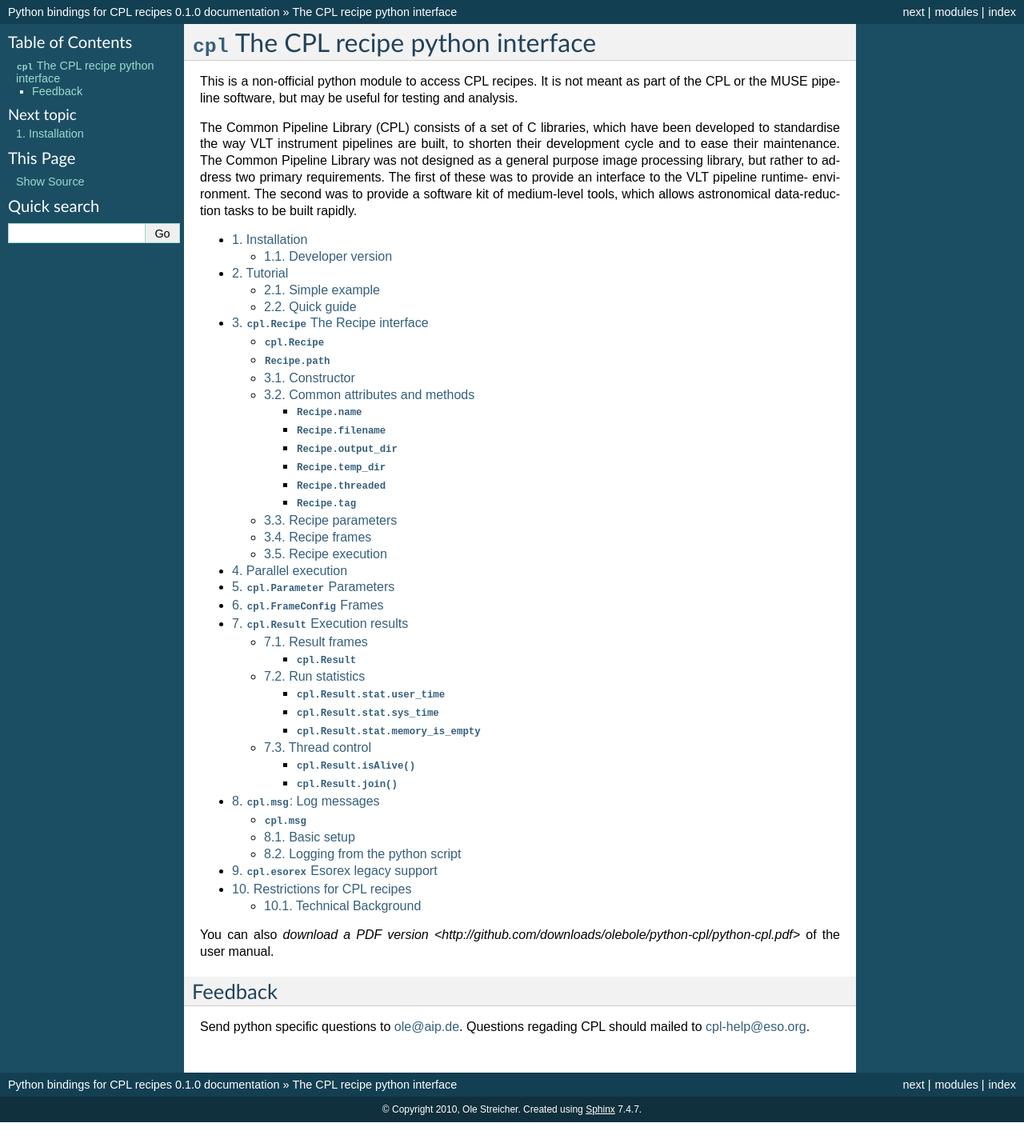
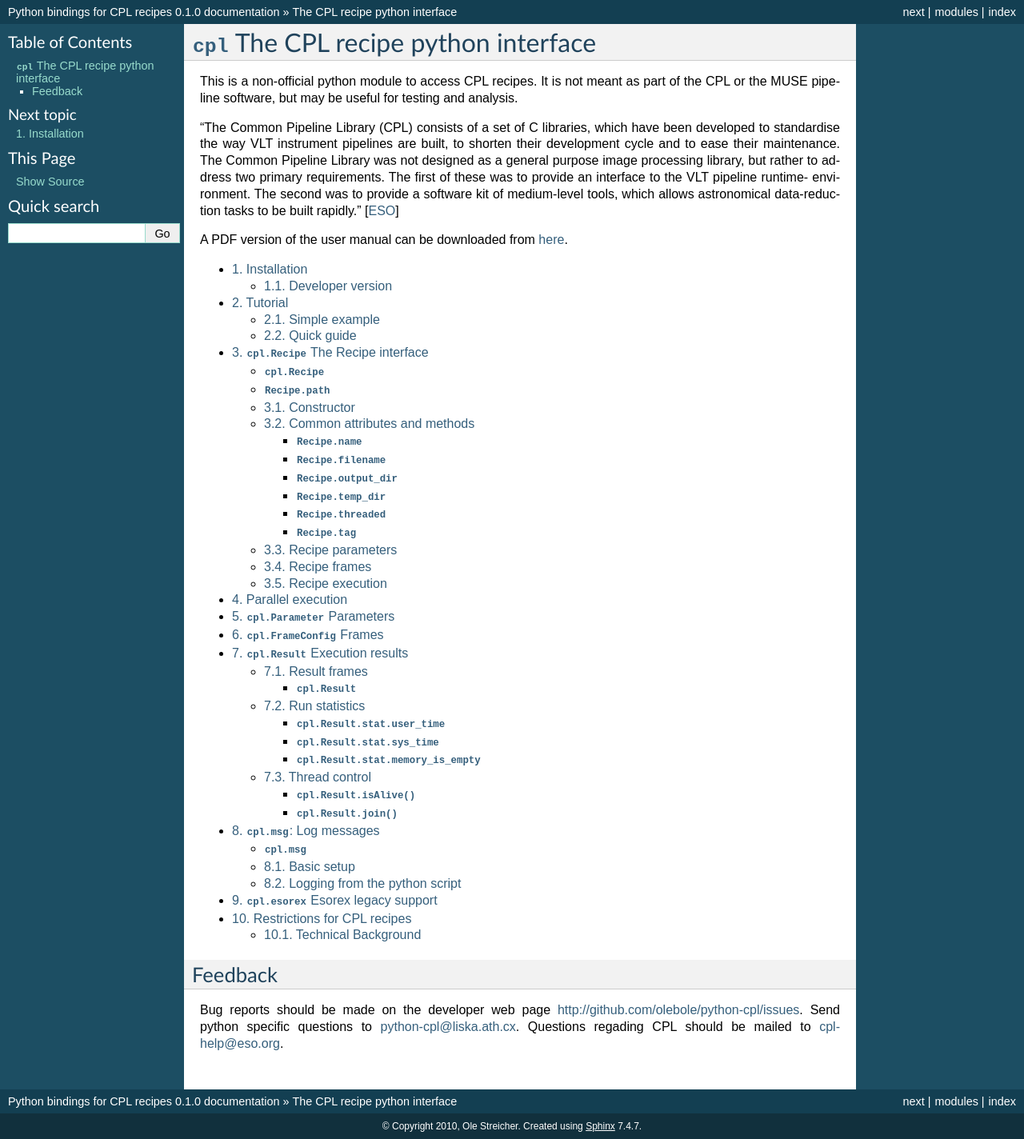
Before and after one commit to olebole/python-cpl, a Sphinx documentation site: the page built from doc/index.rst, in a window 1280 px wide. Shown: the whole page at 80% size. Built offline with Sphinx 7.4.7, drawn with Linux system fonts in a browser that asks for light colours; before the commit the page ends 1403 px from its top, so only the background shows below that.

Commit message:
- Put CPL cite in '' - change my email - add link to PDF user manual

```diff
--- a/doc/index.rst
+++ b/doc/index.rst
@@ -14,14 +14,18 @@ This is a non-official python module to access CPL recipes. It is not meant as
 part of the CPL or the MUSE pipeline software, but may be useful for testing
 and analysis.
 
-The Common Pipeline Library (CPL) consists of a set of C libraries, which have
+"The Common Pipeline Library (CPL) consists of a set of C libraries, which have
 been developed to standardise the way VLT instrument pipelines are built, to
 shorten their development cycle and to ease their maintenance.  The Common
 Pipeline Library was not designed as a general purpose image processing
 library, but rather to address two primary requirements. The first of these
 was to provide an interface to the VLT pipeline runtime- environment. The
 second was to provide a software kit of medium-level tools, which allows
-astronomical data-reduction tasks to be built rapidly.
+astronomical data-reduction tasks to be built rapidly."
+[`ESO <http://www.eso.org/sci/data-processing/software/cpl/introduction.html>`_]
+
+A PDF version of the user manual can be downloaded from
+`here <http://github.com/downloads/olebole/python-cpl/python-cpl.pdf>`_.
 
 .. toctree::
    :numbered:
@@ -37,12 +41,11 @@ astronomical data-reduction tasks to be built rapidly.
    esorex
    restrictions
 
-You can also `download a PDF version
-<http://github.com/downloads/olebole/python-cpl/python-cpl.pdf>` of the user
-manual.
 
 Feedback
 ========
 
-Send python specific questions to ole@aip.de. Questions regading CPL should
-mailed to cpl-help@eso.org.
+Bug reports should be made on the developer web page
+http://github.com/olebole/python-cpl/issues. Send python specific questions to
+python-cpl@liska.ath.cx. Questions regading CPL should be mailed to
+cpl-help@eso.org.
```
